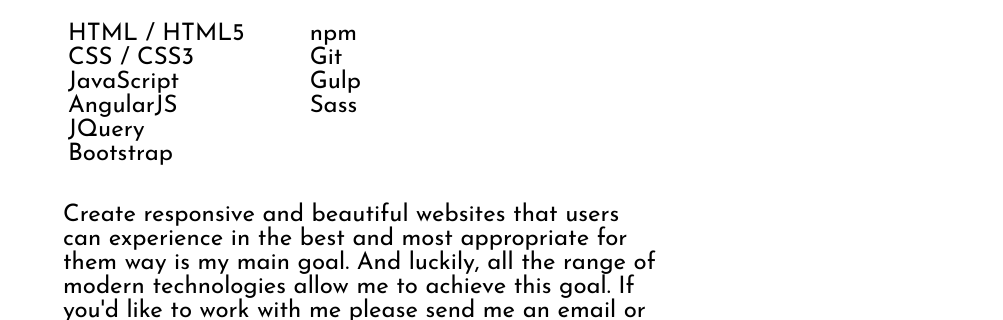
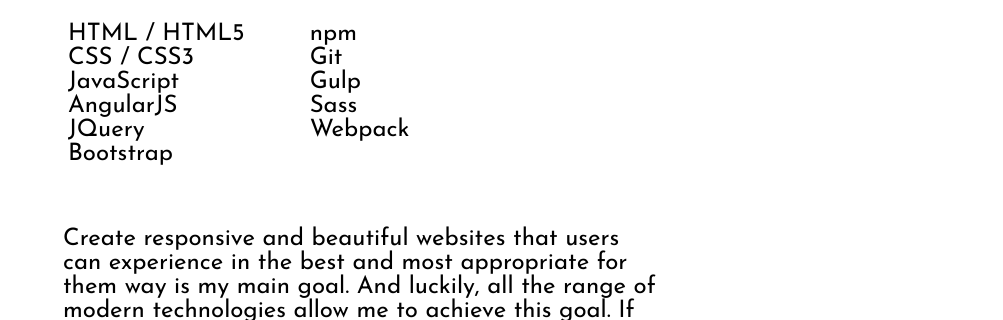
Before and after one commit to stsglnt/stsglnt.github.io, a plain HTML site: page views/about.html in a window 1280 px wide. Shown: the part 909-1229 px from the top of the page, without its empty margins (277-1280 px from the left). Drawn offline with nearby package versions, Linux system fonts and the light colour scheme.

Commit message:
edit tools list

```diff
--- a/views/about.html
+++ b/views/about.html
@@ -93,6 +93,7 @@
             <li>Git</li>
             <li>Gulp</li>
             <li>Sass</li>
+            <li>Webpack</li>
         </ul>
     </div>
     </div>
```
